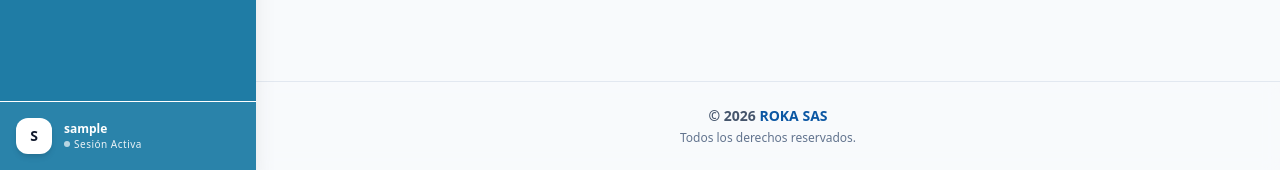
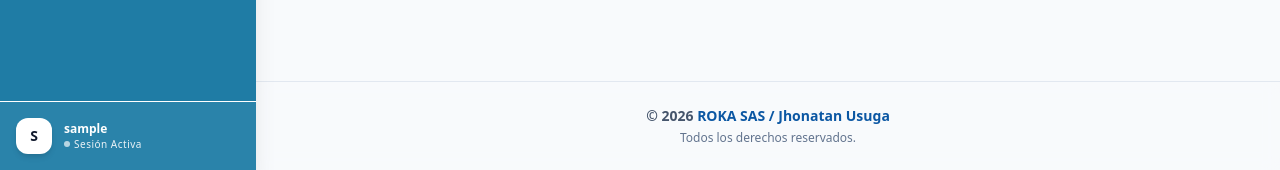
Before and after one commit to Jhonatanhub/rokasas, a Django app: page /admin_roka/form/ in a window 1280 px wide. Shown: the part 949-1119 px from the top of the page. Run offline with Django 5.2, Linux system fonts and the light colour scheme; the visitor is signed in with stand-in values (Sample User, id 1); style sheets or scripts are compiled from the project's sources; parts of the project's set-up code (start-up, migrations or seed data) failed here and were passed over; some libraries are stand-ins or nearby versions.

Commit message:
fix: prueba en el footer

```diff
--- a/templates/base.html
+++ b/templates/base.html
@@ -196,7 +196,7 @@
                     <p class="text-sm font-semibold text-slate-600">
                         © 2026
                         <span class="font-bold text-[#0b57a3]">
-                            ROKA SAS
+                            ROKA SAS / Jhonatan Usuga
                         </span>
                     </p>
 
```
